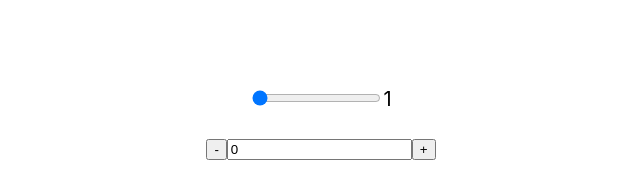
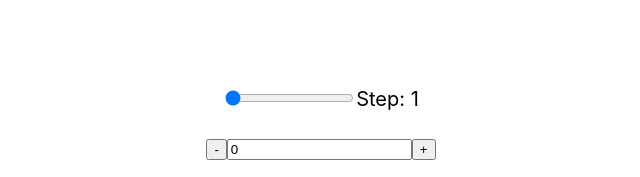
Before and after one commit to EngrPahati/date-counter, a React (Create React App) app: page / in a window 1280 px wide. Shown: the part 226-403 px from the top of the page, without its empty margins (319-959 px from the left). Built offline with nearby package versions, Linux system fonts and the light colour scheme.

Commit message:
update step UI

```diff
--- a/src/App.js
+++ b/src/App.js
@@ -23,7 +23,7 @@ function Counter() {
         <input id="point" type="range" min="1" max="10" value={step}
           onChange={e => setStep(Number(e.target.value))}
         ></input>
-        <span>{ step }</span>
+        <span>Step: { step }</span>
 
       </div>
       <br />
```
